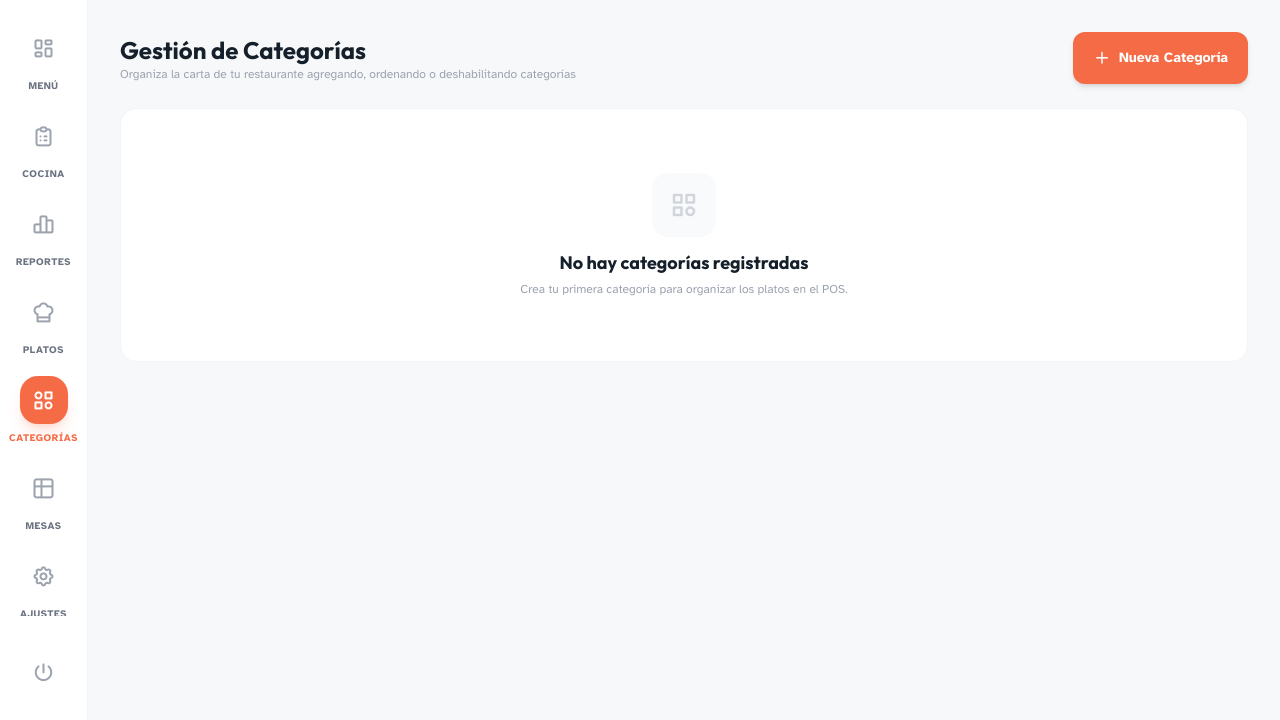
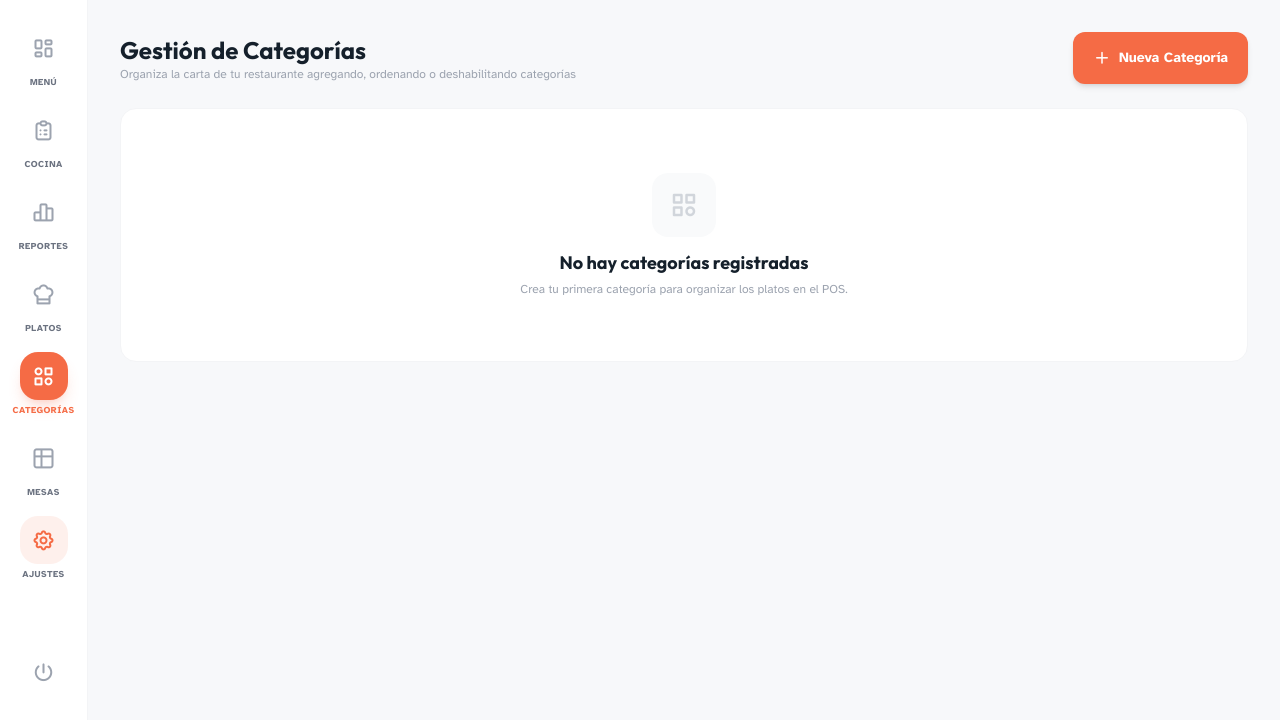
Before and after one commit to JosePizarro1/sistema-restaurante, a Django app: page /categorias/ in a window 1280 px wide. Shown: the part 80-800 px from the top of the page. Run offline with Django 5.2, Linux system fonts and the light colour scheme; the visitor is signed in with stand-in values (Sample User, id 1); data that the repository does not hold is empty; some libraries are stand-ins or nearby versions.

Commit message:
fix: compact sidebar labels and highlight settings icon

```diff
--- a/templates/includes/sidebar.html
+++ b/templates/includes/sidebar.html
@@ -16,60 +16,60 @@
 
     <!-- Nav Items -->
     <nav class="flex-1 min-h-0 overflow-y-auto flex flex-col gap-4 lg:gap-4 w-full px-4 lg:px-0">
-        <a class="nav-item flex lg:flex-col items-center gap-3 lg:gap-1 p-3 lg:p-0 rounded-xl group text-decoration-none transition-all" href="{% url 'pos' %}">
+        <a class="nav-item flex lg:flex-col items-center gap-2 lg:gap-0.5 p-3 lg:p-0 rounded-xl group text-decoration-none transition-all" href="{% url 'pos' %}">
             <div class="w-10 h-10 lg:w-12 lg:h-12 {% if request.resolver_match.url_name == 'pos' %}bg-primary-custom text-white shadow-lg shadow-[#F56B45]/20{% else %}text-gray-400 group-hover:bg-gray-50{% endif %} rounded-xl lg:rounded-[18px] flex items-center justify-center transition-all">
                 <i class="ti ti-layout-dashboard text-xl lg:text-2xl"></i>
             </div>
-            <span class="text-sm lg:text-[10px] font-bold uppercase tracking-wider {% if request.resolver_match.url_name == 'pos' %}text-primary-custom{% else %}text-gray-500 group-hover:text-gray-700{% endif %}">
+            <span class="text-xs lg:text-[9px] font-bold uppercase tracking-wider {% if request.resolver_match.url_name == 'pos' %}text-primary-custom{% else %}text-gray-500 group-hover:text-gray-700{% endif %}">
                 Menú
             </span>
         </a>
-        <a class="nav-item flex lg:flex-col items-center gap-3 lg:gap-1 p-3 lg:p-0 rounded-xl group text-decoration-none transition-all" href="{% url 'cocina' %}">
+        <a class="nav-item flex lg:flex-col items-center gap-2 lg:gap-0.5 p-3 lg:p-0 rounded-xl group text-decoration-none transition-all" href="{% url 'cocina' %}">
             <div class="w-10 h-10 lg:w-12 lg:h-12 {% if request.resolver_match.url_name == 'cocina' %}bg-primary-custom text-white shadow-lg shadow-[#F56B45]/20{% else %}text-gray-400 group-hover:bg-gray-50{% endif %} rounded-xl lg:rounded-[18px] flex items-center justify-center transition-all">
                 <i class="ti ti-clipboard-list text-xl lg:text-2xl"></i>
             </div>
-            <span class="text-sm lg:text-[10px] font-bold uppercase tracking-wider {% if request.resolver_match.url_name == 'cocina' %}text-primary-custom{% else %}text-gray-500 group-hover:text-gray-700{% endif %}">
+            <span class="text-xs lg:text-[9px] font-bold uppercase tracking-wider {% if request.resolver_match.url_name == 'cocina' %}text-primary-custom{% else %}text-gray-500 group-hover:text-gray-700{% endif %}">
                 Cocina
             </span>
         </a>
-        <a class="nav-item flex lg:flex-col items-center gap-3 lg:gap-1 p-3 lg:p-0 rounded-xl group text-decoration-none transition-all" href="{% url 'reportes' %}">
+        <a class="nav-item flex lg:flex-col items-center gap-2 lg:gap-0.5 p-3 lg:p-0 rounded-xl group text-decoration-none transition-all" href="{% url 'reportes' %}">
             <div class="w-10 h-10 lg:w-12 lg:h-12 {% if request.resolver_match.url_name == 'reportes' or request.resolver_match.url_name == 'reportes_alias' %}bg-primary-custom text-white shadow-lg shadow-[#F56B45]/20{% else %}text-gray-400 group-hover:bg-gray-50{% endif %} rounded-xl lg:rounded-[18px] flex items-center justify-center transition-all">
                 <i class="ti ti-chart-bar text-xl lg:text-2xl"></i>
             </div>
-            <span class="text-sm lg:text-[10px] font-bold uppercase tracking-wider {% if request.resolver_match.url_name == 'reportes' or request.resolver_match.url_name == 'reportes_alias' %}text-primary-custom{% else %}text-gray-500 group-hover:text-gray-700{% endif %}">
+            <span class="text-xs lg:text-[9px] font-bold uppercase tracking-wider {% if request.resolver_match.url_name == 'reportes' or request.resolver_match.url_name == 'reportes_alias' %}text-primary-custom{% else %}text-gray-500 group-hover:text-gray-700{% endif %}">
                 Reportes
             </span>
         </a>
         {% if user.is_superuser %}
-        <a class="nav-item flex lg:flex-col items-center gap-3 lg:gap-1 p-3 lg:p-0 rounded-xl group text-decoration-none transition-all" href="{% url 'platos_list' %}">
+        <a class="nav-item flex lg:flex-col items-center gap-2 lg:gap-0.5 p-3 lg:p-0 rounded-xl group text-decoration-none transition-all" href="{% url 'platos_list' %}">
             <div class="w-10 h-10 lg:w-12 lg:h-12 {% if 'plato' in request.resolver_match.url_name %}bg-primary-custom text-white shadow-lg shadow-[#F56B45]/20{% else %}text-gray-400 group-hover:bg-gray-50{% endif %} rounded-xl lg:rounded-[18px] flex items-center justify-center transition-all">
                 <i class="ti ti-chef-hat text-xl lg:text-2xl"></i>
             </div>
-            <span class="text-sm lg:text-[10px] font-bold uppercase tracking-wider {% if 'plato' in request.resolver_match.url_name %}text-primary-custom{% else %}text-gray-500 group-hover:text-gray-700{% endif %}">
+            <span class="text-xs lg:text-[9px] font-bold uppercase tracking-wider {% if 'plato' in request.resolver_match.url_name %}text-primary-custom{% else %}text-gray-500 group-hover:text-gray-700{% endif %}">
                 Platos
             </span>
         </a>
-        <a class="nav-item flex lg:flex-col items-center gap-3 lg:gap-1 p-3 lg:p-0 rounded-xl group text-decoration-none transition-all" href="{% url 'categorias_list' %}">
+        <a class="nav-item flex lg:flex-col items-center gap-2 lg:gap-0.5 p-3 lg:p-0 rounded-xl group text-decoration-none transition-all" href="{% url 'categorias_list' %}">
             <div class="w-10 h-10 lg:w-12 lg:h-12 {% if 'categoria' in request.resolver_match.url_name %}bg-primary-custom text-white shadow-lg shadow-[#F56B45]/20{% else %}text-gray-400 group-hover:bg-gray-50{% endif %} rounded-xl lg:rounded-[18px] flex items-center justify-center transition-all">
                 <i class="ti ti-category-2 text-xl lg:text-2xl"></i>
             </div>
-            <span class="text-sm lg:text-[10px] font-bold uppercase tracking-wider {% if 'categoria' in request.resolver_match.url_name %}text-primary-custom{% else %}text-gray-500 group-hover:text-gray-700{% endif %}">
+            <span class="text-xs lg:text-[9px] font-bold uppercase tracking-wider {% if 'categoria' in request.resolver_match.url_name %}text-primary-custom{% else %}text-gray-500 group-hover:text-gray-700{% endif %}">
                 Categorías
             </span>
         </a>
-        <a class="nav-item flex lg:flex-col items-center gap-3 lg:gap-1 p-3 lg:p-0 rounded-xl group text-decoration-none transition-all" href="{% url 'mesas_configuracion' %}">
+        <a class="nav-item flex lg:flex-col items-center gap-2 lg:gap-0.5 p-3 lg:p-0 rounded-xl group text-decoration-none transition-all" href="{% url 'mesas_configuracion' %}">
             <div class="w-10 h-10 lg:w-12 lg:h-12 {% if 'mesa' in request.resolver_match.url_name %}bg-primary-custom text-white shadow-lg shadow-[#F56B45]/20{% else %}text-gray-400 group-hover:bg-gray-50{% endif %} rounded-xl lg:rounded-[18px] flex items-center justify-center transition-all">
                 <i class="ti ti-table text-xl lg:text-2xl"></i>
             </div>
-            <span class="text-sm lg:text-[10px] font-bold uppercase tracking-wider {% if 'mesa' in request.resolver_match.url_name %}text-primary-custom{% else %}text-gray-500 group-hover:text-gray-700{% endif %}">
+            <span class="text-xs lg:text-[9px] font-bold uppercase tracking-wider {% if 'mesa' in request.resolver_match.url_name %}text-primary-custom{% else %}text-gray-500 group-hover:text-gray-700{% endif %}">
                 Mesas
             </span>
         </a>
-        <a class="nav-item flex lg:flex-col items-center gap-3 lg:gap-1 p-3 lg:p-0 rounded-xl group text-decoration-none transition-all" href="{% url 'configuracion' %}">
-            <div class="w-10 h-10 lg:w-12 lg:h-12 {% if request.resolver_match.url_name == 'configuracion' %}bg-primary-custom text-white shadow-lg shadow-[#F56B45]/20{% else %}text-gray-400 group-hover:bg-gray-50{% endif %} rounded-xl lg:rounded-[18px] flex items-center justify-center transition-all">
+        <a class="nav-item flex lg:flex-col items-center gap-2 lg:gap-0.5 p-3 lg:p-0 rounded-xl group text-decoration-none transition-all" href="{% url 'configuracion' %}">
+            <div class="w-10 h-10 lg:w-12 lg:h-12 {% if request.resolver_match.url_name == 'configuracion' %}bg-primary-custom text-white shadow-lg shadow-[#F56B45]/20{% else %}bg-primary-light text-primary-custom{% endif %} rounded-xl lg:rounded-[18px] flex items-center justify-center transition-all">
                 <i class="ti ti-settings text-xl lg:text-2xl"></i>
             </div>
-            <span class="text-sm lg:text-[10px] font-bold uppercase tracking-wider {% if request.resolver_match.url_name == 'configuracion' %}text-primary-custom{% else %}text-gray-500 group-hover:text-gray-700{% endif %}">
+            <span class="text-xs lg:text-[9px] font-bold uppercase tracking-wider {% if request.resolver_match.url_name == 'configuracion' %}text-primary-custom{% else %}text-gray-500 group-hover:text-gray-700{% endif %}">
                 Ajustes
             </span>
         </a>
```
